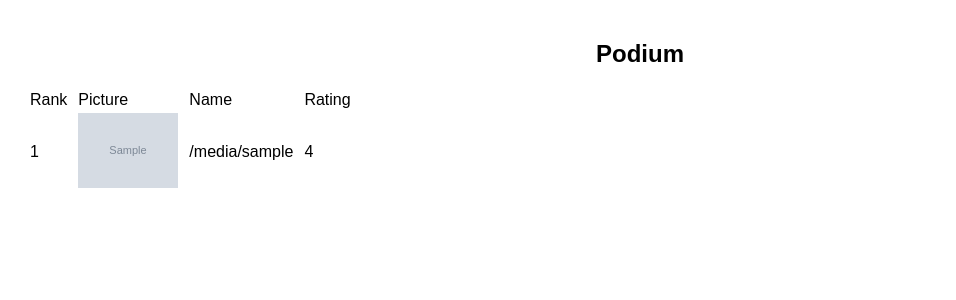
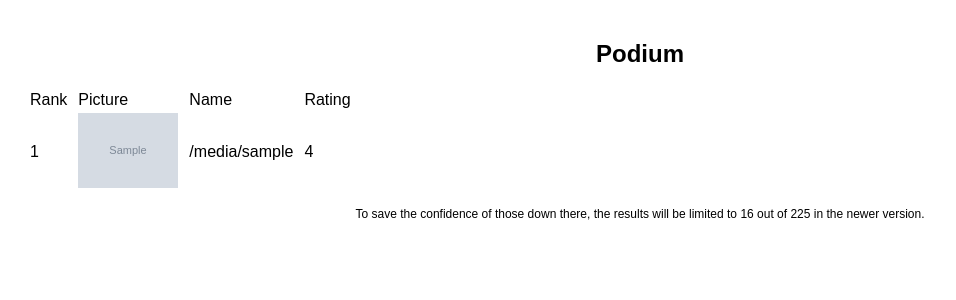
Before and after one commit to Saha3nd/auhofmash.com, a Flask app: template templates/podium.html in a window 1280 px wide. Shown: the top 300 px of the page, without its empty margins (0-956 px from the left). Run offline with Flask 3, Linux system fonts and the light colour scheme; the template is opened without the code that fills it: most values are stand-ins (such as "Sample title", 1, 10 or a date in 2020); grey boxes marked "Sample" are stand-in pictures.

Commit message:
fixed podium

```diff
--- a/app.py
+++ b/app.py
@@ -17,7 +17,7 @@ class Picture(db.Model):
     filename = db.Column(db.String(120), unique=True, nullable=False)  # Ensure filenames are unique
     elo_rating = db.Column(db.Integer, default=1500)
 
-def update_elo(winner_elo, loser_elo, k=64):
+def update_elo(winner_elo, loser_elo, k=32):
     # Function to update Elo ratings
     winner_expected = 1 / (1 + 10**((loser_elo - winner_elo) / 400))
     loser_expected = 1 / (1 + 10**((winner_elo - loser_elo) / 400))
@@ -75,7 +75,7 @@ def podium():
     # Filter out entries with filenames containing digits
     all_pictures = Picture.query.filter(
         Picture.elo_rating != 1500,
-    ).order_by(Picture.elo_rating.desc()).all()
+    ).order_by(Picture.elo_rating.desc()).limit(16).all()
 
     podium_data = {
         rank + 1: {
--- a/static/podium.css
+++ b/static/podium.css
@@ -21,3 +21,7 @@ th, td {
 .table-container {
     margin-top: 20px; /* Adjust the margin-top as needed */
 }
+
+.limit-text {
+    font-size: 12px;
+}
--- a/templates/podium.html
+++ b/templates/podium.html
@@ -39,6 +39,7 @@
                         {% endfor %}
                     </tbody>
                 </table>
+                <p class="limit-text">To save the confidence of those down there, the results will be limited to 16 out of 225 in the newer version.</p>
             </div>
         </div>
     </div>
```
Also changed, not shown: instance/site.db.
